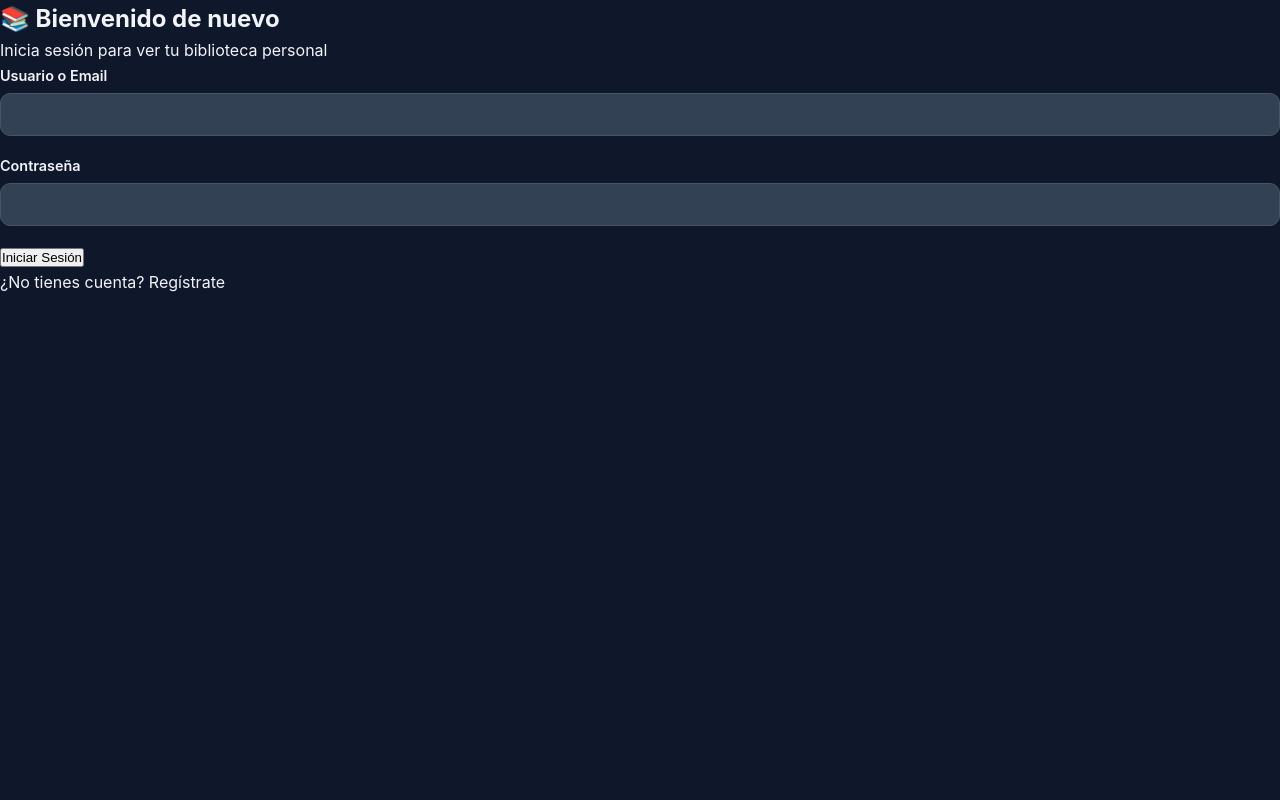
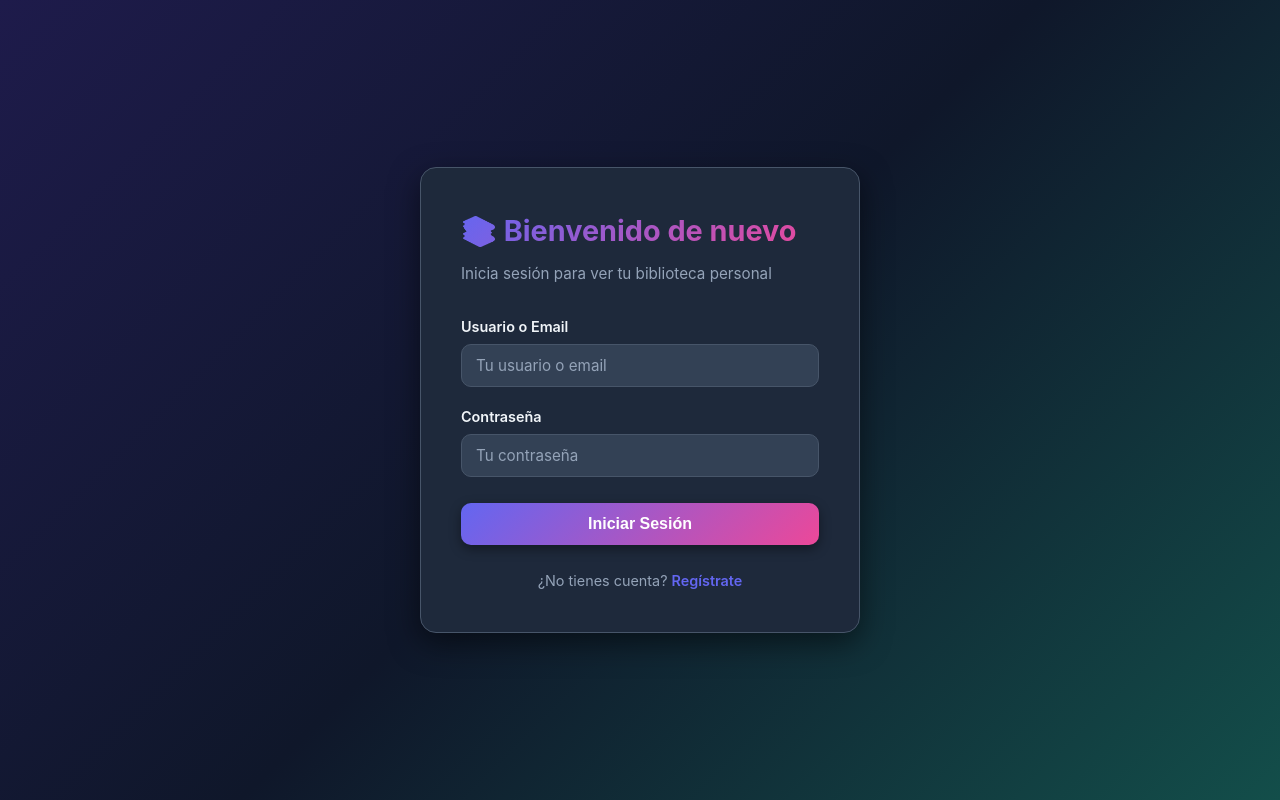
Before and after one commit to TobiBruckner/Biblioteca-personal, a React (Vite) app in the folder frontend/: page /login in a window 1280 px wide. Built offline with nearby package versions, Linux system fonts and the light colour scheme.

Commit message:
Fix estilos Login: usar clases auth-page + auth-card (mismo estilo que Register)

```diff
--- a/frontend/src/pages/Login.jsx
+++ b/frontend/src/pages/Login.jsx
@@ -35,9 +35,10 @@ export default function Login() {
   }
 
   return (
-    <div className="login-container">
-      <h2>📚 Bienvenido de nuevo</h2>
-      <p>Inicia sesión para ver tu biblioteca personal</p>
+    <div className="auth-page">
+      <div className="auth-card">
+        <h1>📚 Bienvenido de nuevo</h1>
+        <p className="subtitle">Inicia sesión para ver tu biblioteca personal</p>
 
         {error && <div className="error-message">{error}</div>}
 
@@ -49,6 +50,7 @@ export default function Login() {
               name="login"
               value={form.login}
               onChange={handleChange}
+              placeholder="Tu usuario o email"
               required
             />
           </div>
@@ -60,17 +62,19 @@ export default function Login() {
               name="password"
               value={form.password}
               onChange={handleChange}
+              placeholder="Tu contraseña"
               required
             />
           </div>
 
-        <button type="submit" disabled={loading}>
+          <button type="submit" className="btn btn-primary" disabled={loading}>
             {loading ? 'Iniciando...' : 'Iniciar Sesión'}
           </button>
         </form>
 
-      <div>
+        <div className="form-footer">
           ¿No tienes cuenta? <Link to="/register">Regístrate</Link>
+        </div>
       </div>
     </div>
   )
```
Lines whose indentation alone changed are shown as unchanged.
